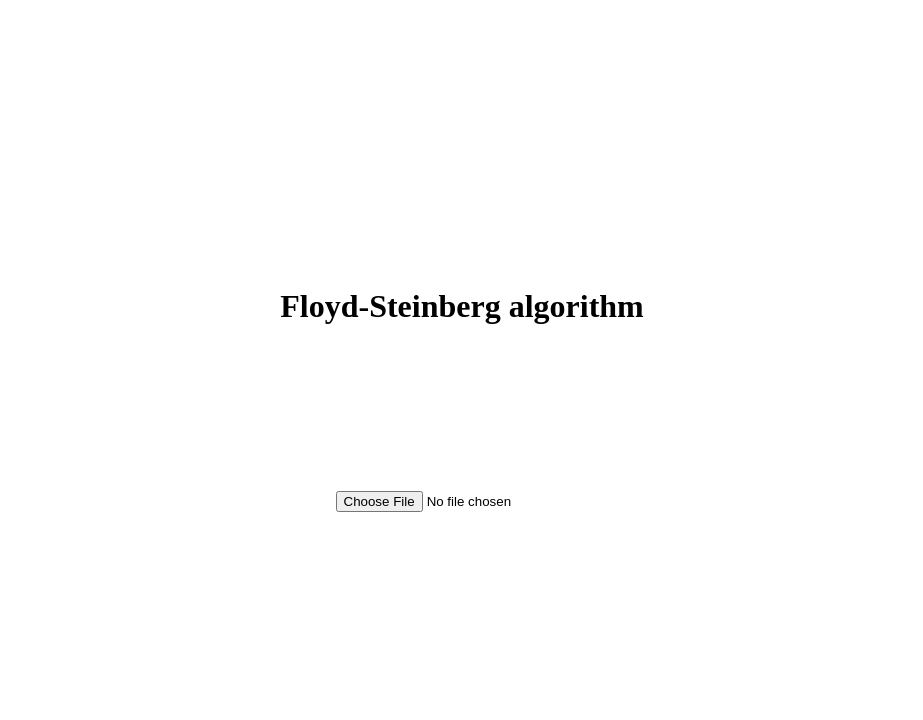
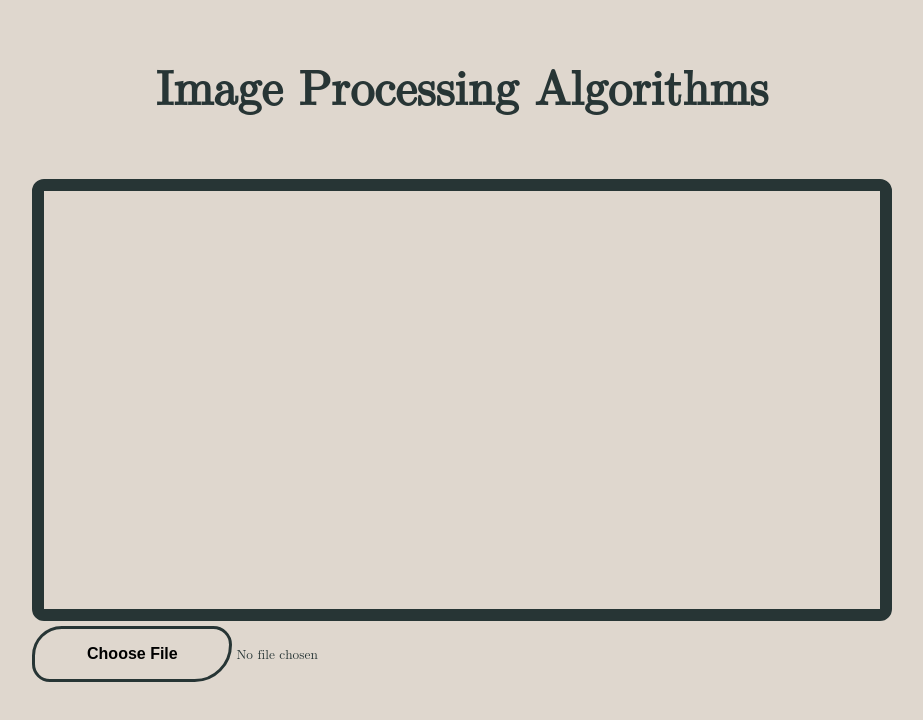
Before and after one commit to jakubgrzywaczewski/image-processing-algorithms, a React (Vite) app: page / in a window 1280 px wide. Shown: the top 720 px of the page, without its empty margins (178-1101 px from the left). Built offline with nearby package versions, Linux system fonts and the light colour scheme.

Commit message:
feat: improve layout

```diff
--- a/src/App.css
+++ b/src/App.css
@@ -2,18 +2,41 @@
   padding: 0;
   margin: 0;
   box-sizing: border-box;
+  background-color: #dfd7ce;
+  color: #273535;
+  font-family: math, fantasy;
 }
 
-main {
-  display: flex;
-  flex-direction: column;
-  align-items: center;
-  justify-content: center;
+.wrapper {
   width: 100dvw;
   height: 100dvh;
   padding: 1rem;
+  display: grid;
+  grid-template-columns: 1fr 5fr 1fr;
+  grid-template-rows: 1fr 3fr 1fr;
+  gap: 1em 1em;
+  grid-template-areas:
+    'header header header'
+    'main main main'
+    'nav nav nav';
+  justify-items: center;
+
+  header {
+    grid-area: header;
+    display: flex;
+    align-items: center;
+
+    h1 {
+      font-size: 3rem;
+    }
+  }
+
+  main {
+    grid-area: main;
+  }
 
   nav {
+    grid-area: nav;
     display: flex;
     align-items: center;
     gap: 1rem;
--- a/src/App.tsx
+++ b/src/App.tsx
@@ -27,11 +27,15 @@ function App() {
   };
 
   return (
-    <main>
-      <h1>Floyd-Steinberg algorithm</h1>
-      <Canvas setCanvasContext={setCanvasContext} imageData={imageData} />
+    <div className="wrapper">
+      <header>
+        <h1>Image Processing Algorithms</h1>
+      </header>
+      <main>
+        <Canvas setCanvasContext={setCanvasContext} imageData={imageData} />
+        <ImageUploader setImageData={handleImageUpload} />
+      </main>
       <nav>
-        <ImageUploader setImageData={handleImageUpload} />
         {canvasContext && imageData && (
           <>
             <Button onClick={() => applyFloydSteinbergDithering(canvasContext)}>
@@ -45,7 +49,7 @@ function App() {
           </>
         )}
       </nav>
-    </main>
+    </div>
   );
 }
 
--- /dev/null
+++ b/src/components/Button.css
@@ -0,0 +1,14 @@
+button {
+  padding: 1rem;
+  border: 3px solid #273535;
+  font-size: 1rem;
+  font-weight: 700;
+  border-radius: 2em 20px 2.5em 0.2in;
+  transition: 250ms ease-in-out;
+
+  &:hover {
+    background-color: #273535;
+    color: #dfd7ce;
+    cursor: pointer;
+  }
+}
--- a/src/components/Button.tsx
+++ b/src/components/Button.tsx
@@ -1,4 +1,6 @@
 import React from 'react';
+
+import './Button.css';
 
 type ButtonProps = {
   onClick: () => void;
--- a/src/components/Canvas.css
+++ b/src/components/Canvas.css
@@ -1,4 +1,6 @@
 canvas {
-  width: auto;
-  height: auto;
+  width: 100%;
+  height: 100%;
+  border: 0.75rem solid #273535;
+  border-radius: 0.75rem;
 }
--- a/src/components/ImageUploader.css
+++ b/src/components/ImageUploader.css
@@ -1,4 +1,21 @@
 div {
   display: flex;
   flex-direction: column;
+
+  input::file-selector-button {
+    padding: 1rem;
+    border: 3px solid #273535;
+    font-size: 1rem;
+    font-weight: 700;
+    border-radius: 2em 20px 2.5em 0.2in;
+    transition: 250ms ease-in-out;
+    width: 200px;
+    background-color: transparent;
+
+    &:hover {
+      cursor: pointer;
+      background-color: #273535;
+      color: #dfd7ce;
+    }
+  }
 }
```
Also changed, not shown: 1 other file (tests, documents, lock files or other folders).
